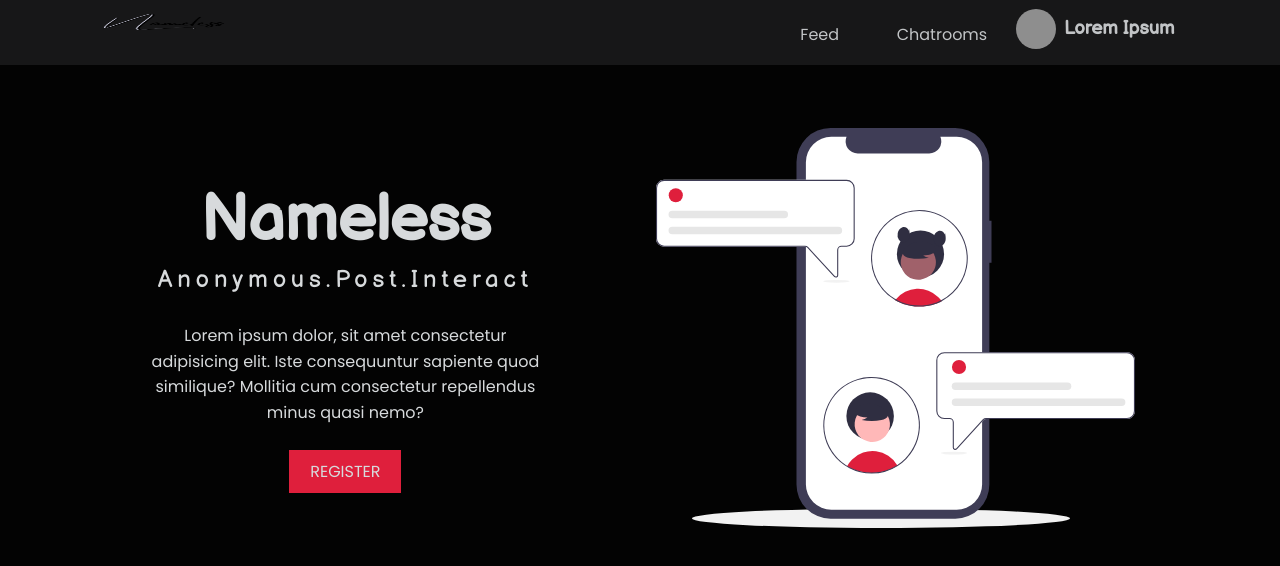
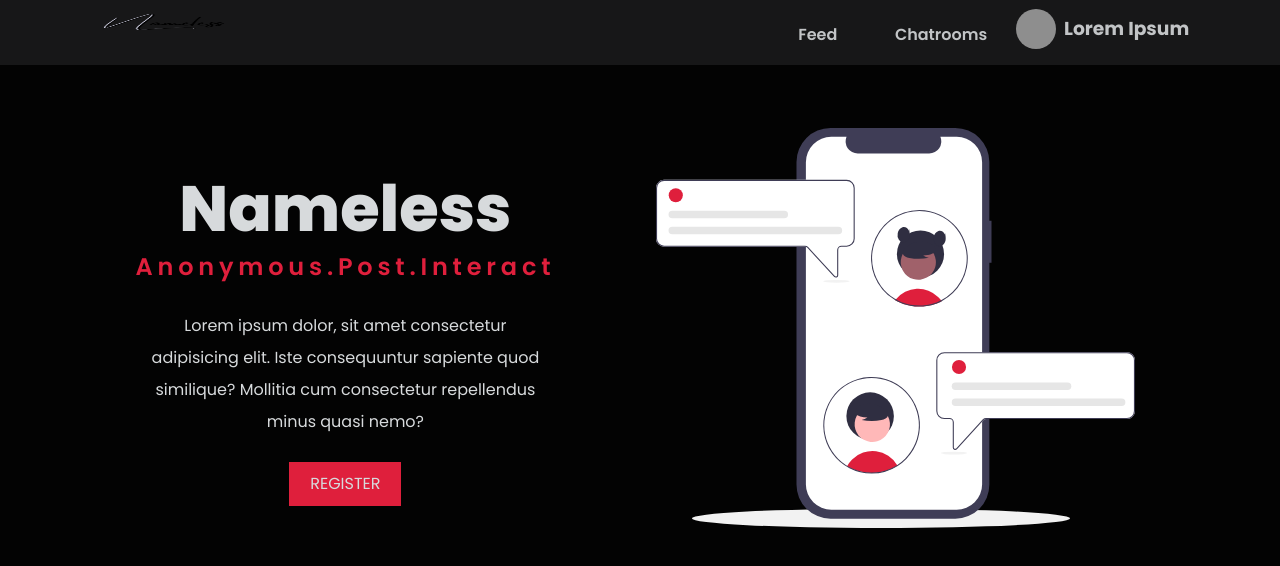
Before and after one commit to NamelessGuys/Nameless, a React (Create React App) app in the folder frontend/: page / in a window 1280 px wide. Shown: the top 566 px of the page. Built offline with nearby package versions, Linux system fonts and the light colour scheme; grey boxes are pictures that could not be loaded.

Commit message:
landing design changes

```diff
--- a/frontend/public/index.html
+++ b/frontend/public/index.html
@@ -8,10 +8,22 @@
       name="description"
       content="Web site created using create-react-app"
     />
+    <!-- <link rel="preconnect" href="https://fonts.googleapis.com" />
+    <link rel="preconnect" href="https://fonts.gstatic.com" crossorigin />
+    <link
+      href="https://fonts.googleapis.com/css2?family=Balsamiq+Sans&family=Poppins&display=swap"
+      rel="stylesheet"
+    />
     <link rel="preconnect" href="https://fonts.googleapis.com" />
     <link rel="preconnect" href="https://fonts.gstatic.com" crossorigin />
     <link
-      href="https://fonts.googleapis.com/css2?family=Balsamiq+Sans&family=Poppins&display=swap"
+      href="https://fonts.googleapis.com/css2?family=Arvo&display=swap"
+      rel="stylesheet"
+    /> -->
+    <link rel="preconnect" href="https://fonts.googleapis.com" />
+    <link rel="preconnect" href="https://fonts.gstatic.com" crossorigin />
+    <link
+      href="https://fonts.googleapis.com/css2?family=Poppins:wght@400;500;600;700;800;900&display=swap"
       rel="stylesheet"
     />
     <title>Nameless</title>
--- a/frontend/src/App.css
+++ b/frontend/src/App.css
@@ -16,7 +16,7 @@
 }
 
 body {
-  font-family: 'Poppins', sans-serif;
+  font-family: "Poppins", sans-serif;
   font-size: 1rem;
   line-height: 1.6;
   background-color: var(--dark-color);
@@ -30,7 +30,9 @@ h3,
 h4,
 h5,
 h6 {
-  font-family: 'Balsamiq sans';
+  /* font-family: 'Balsamiq sans'; */
+  /* font-family: "Arvo", serif; */
+  font-family: "Poppins", sans-serif;
 }
 
 a {
@@ -258,10 +260,10 @@ ul {
   color: #888;
 }
 
-.form input[type='text'],
-.form input[type='email'],
-.form input[type='password'],
-.form input[type='date'],
+.form input[type="text"],
+.form input[type="email"],
+.form input[type="password"],
+.form input[type="date"],
 .form select,
 .form textarea {
   display: block;
@@ -271,7 +273,7 @@ ul {
   border: 1px solid #ccc;
 }
 
-.form input[type='submit'],
+.form input[type="submit"],
 button {
   font: inherit;
 }
@@ -449,14 +451,18 @@ button {
 
 .landing-main .left h1 {
   font-size: 4rem;
-  font-weight: 900;
+  font-weight: 800;
 }
 .landing-main .left h6 {
   letter-spacing: 0.3rem;
   margin-top: -12px;
   margin-bottom: 24px;
   font-size: 1.5rem;
-  font-weight: 200;
+  font-weight: 600;
+  color: var(--primary-color);
+}
+.landing-main .left p {
+  line-height: 2rem;
 }
 .landing-main img {
   height: 400px;
@@ -478,6 +484,7 @@ button {
   background-color: var(--dark-color);
   color: var(--primary-color);
   cursor: pointer;
+  transform: scale(1.1);
 }
 
 @media only screen and (max-width: 800px) {
--- a/frontend/src/css/auth.css
+++ b/frontend/src/css/auth.css
@@ -341,12 +341,12 @@
   background: var(--graydark-color);
   border-radius: 0.25rem;
   z-index: 100;
-  opacity: 0.95;
+  /* opacity: 0.95; */
   transition: all 0.3s ease-in;
 }
 
 .register-card:hover {
-  box-shadow: 0 0 30px 3px var(--graydark-color);
+  /* box-shadow: 0 0 30px 3px var(--graydark-color); */
 }
 
 .register-card .form-item {
@@ -357,7 +357,8 @@
 .register-card .form-item input,
 .register-card .form-item select {
   padding: 4px 2px;
-  font-size: 0.8rem;
+  font-size: 1.1rem;
+  line-height: 1.5rem;
   border-radius: 4px;
   width: 60%;
   color: var(--graylight-color) !important;
```
